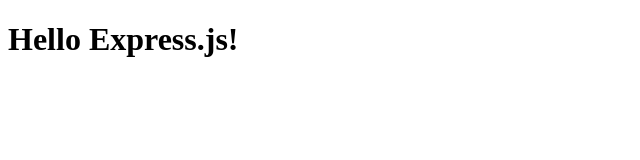
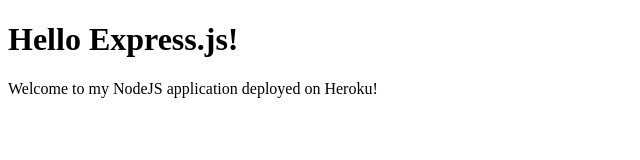
Before and after one commit to degamer106/web-server, a website: page public/index.html in a window 1280 px wide. Shown: the whole page, without its empty margins (0-640 px from the left). Drawn offline with Linux system fonts and the light colour scheme.

Commit message:
Added <p> tag to index.html

```diff
--- a/public/index.html
+++ b/public/index.html
@@ -6,5 +6,6 @@
 	</head>
 	<body>
 		<h1>Hello Express.js!</h1>
+		<p>Welcome to my NodeJS application deployed on Heroku!</p>
 	</body>
 </html>
```
